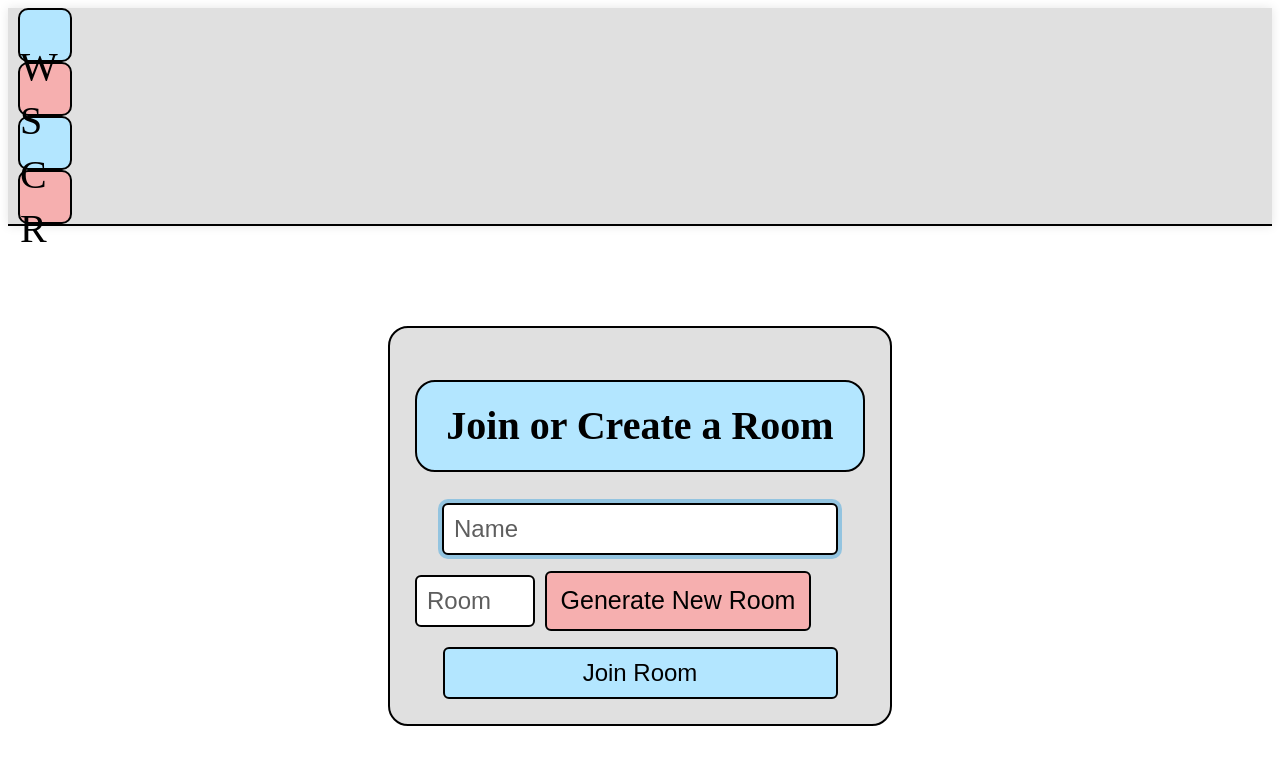
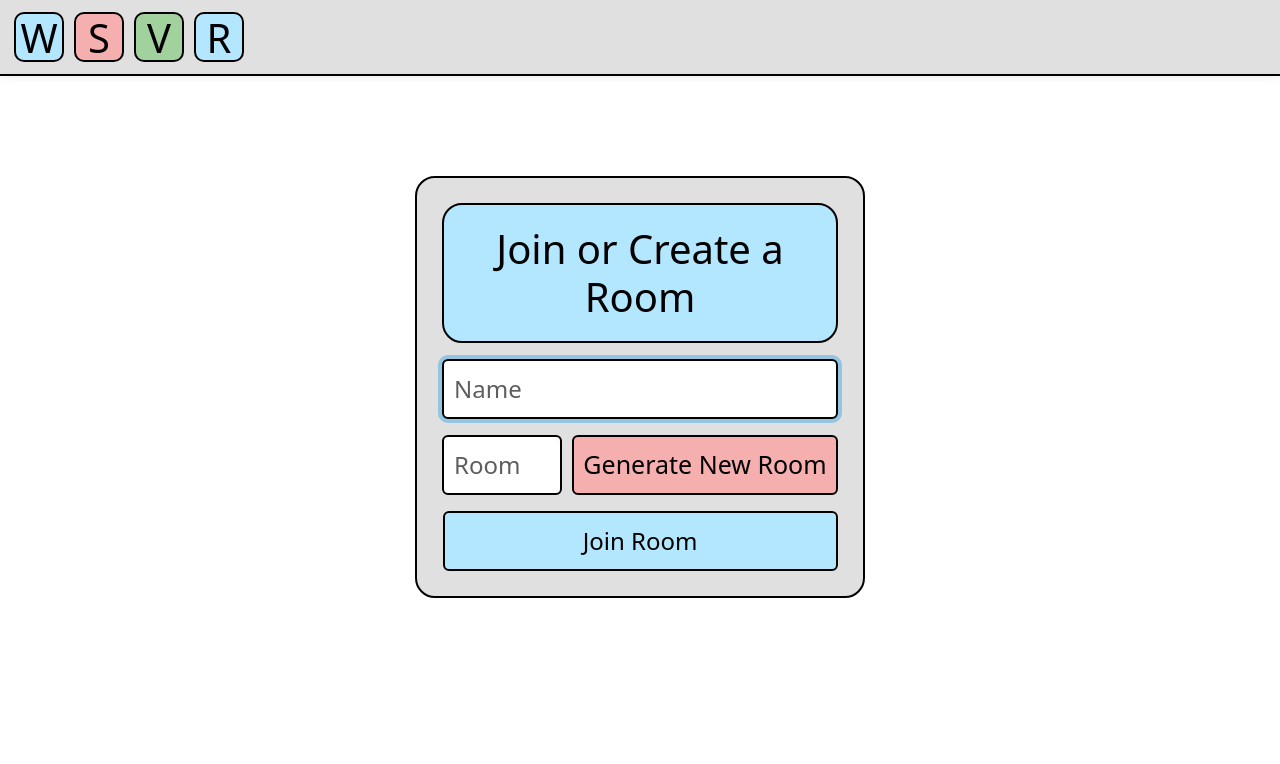
Before and after one commit to MarcusSanchez/WSCR-Vue, a Vue app in the folder vite-vue/: page / in a window 1280 px wide. Shown: the top 764 px of the page. Built offline with nearby package versions, Linux system fonts and the light colour scheme.

Commit message:
favicon added

```diff
--- a/vite-vue/src/components/Nav/LogoBox/LogoBox.vue
+++ b/vite-vue/src/components/Nav/LogoBox/LogoBox.vue
@@ -3,7 +3,7 @@
 import { ref } from 'vue';
 
 const props = defineProps({ color: String, letter: String });
-const color: ref<"Red" | "Blue"> = ref(props.color);
+const color: ref<"Red" | "Blue" | "Green"> = ref(props.color);
 
 </script>
 
@@ -41,4 +41,7 @@ h1 {
   background-color: #b3e6ff;
 }
 
+.Green {
+  background-color: #a1d29d;
+}
 </style>
--- a/vite-vue/src/components/Nav/Nav.vue
+++ b/vite-vue/src/components/Nav/Nav.vue
@@ -15,8 +15,8 @@ function returnHome() {
     <div @click="returnHome" class="mx-auto md:mx-0 flex px-1 py-3 w-max hover:cursor-pointer">
       <LogoBox letter="W" color="Blue" />
       <LogoBox letter="S" color="Red" />
-      <LogoBox letter="C" color="Blue" />
-      <LogoBox letter="R" color="Red" />
+      <LogoBox letter="V" color="Green" />
+      <LogoBox letter="R" color="Blue" />
     </div>
   </nav>
 
--- a/vite-vue/src/main.js
+++ b/vite-vue/src/main.js
@@ -1,4 +1,5 @@
 import { createApp } from 'vue'
+import './styles.css'
 import App from './App.vue'
 
 createApp(App).mount('#app')
--- /dev/null
+++ b/vite-vue/src/styles.css
@@ -0,0 +1,3 @@
+@tailwind base;
+@tailwind components;
+@tailwind utilities;
```
Also changed, not shown: 2 other files (tests, documents, lock files or other folders).
